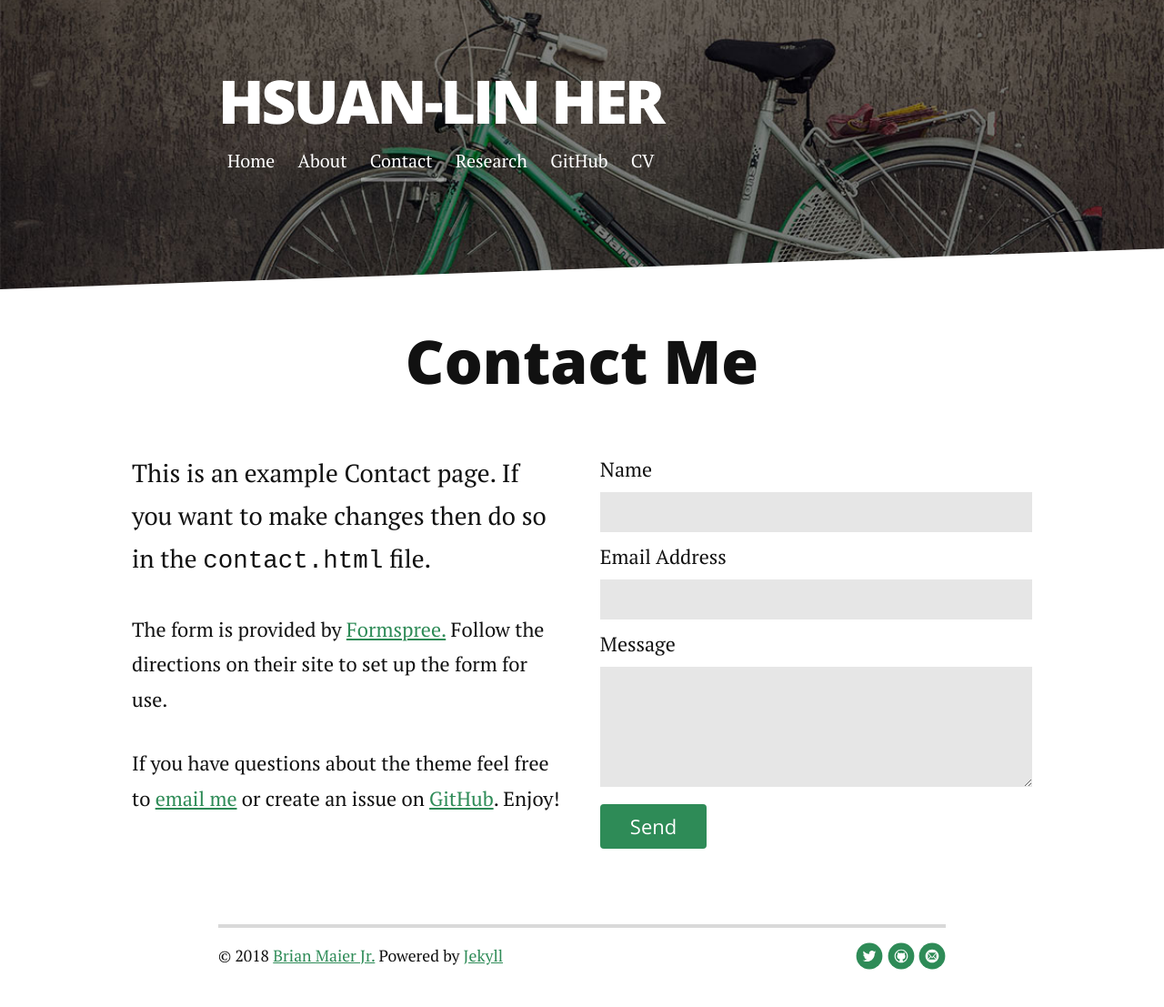
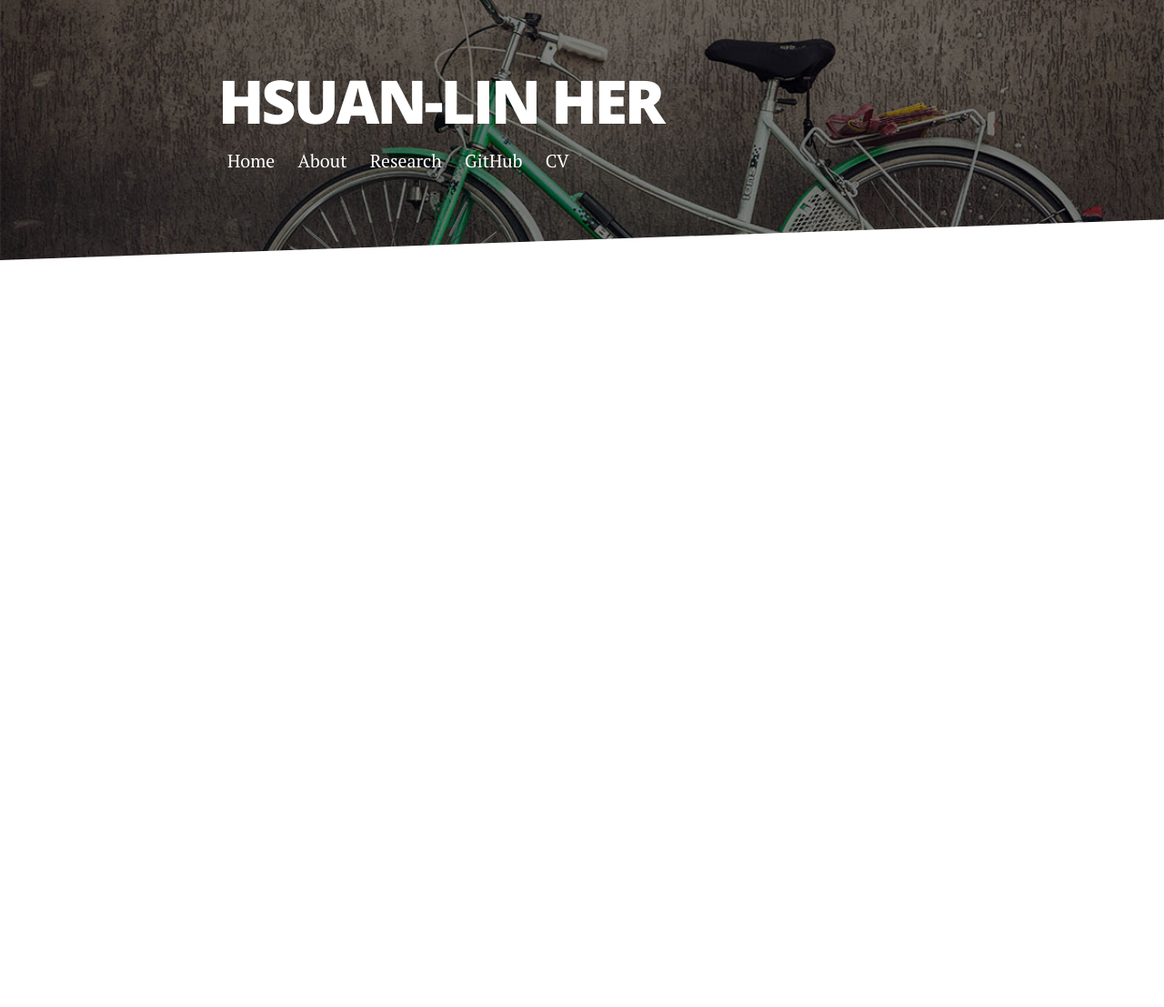
Before and after one commit to algaebrown/algaebrown.github.io, a Jekyll site: the page built from contact.md, in a window 1280 px wide. Shown: the whole page at 91% size. Built offline with Jekyll 4.4.1, drawn with Linux system fonts in a browser that asks for light colours; nearby versions of some CDN libraries; after the commit the page ends 900 px from its top, so only the background shows below that.

Commit message:
rm contact

```diff
--- a/_config.yml
+++ b/_config.yml
@@ -16,8 +16,6 @@
    url: /index.html
  - title: About
    url: /about
- - title: Contact
-   url: /contact
  - title: Research
    url: /research
 social:
--- a/contact.md
+++ b/contact.md
@@ -1,22 +1,4 @@
 ---
 layout: default
-title: Contact Long Haul
+title: Contact Me
 ---
-
-<div id="contact">
-  <h1 class="pageTitle">Contact Me</h1>
-  <div class="contactContent">
-    <p class="intro">This is an example Contact page. If you want to make changes then do so in the <code>contact.html</code> file.</p>
-    <p>The form is provided by <a href="http://formspree.io/">Formspree.</a> Follow the directions on their site to set up the form for use.</p>
-    <p>If you have questions about the theme feel free to <a href="mailto:brimaidesigns@gmail.com">email me</a> or create an issue on <a href="https://github.com/brianmaierjr/long-haul">GitHub</a>. Enjoy!</p>
-  </div>
-  <form action="http://formspree.io/your@mail.com" method="POST">
-    <label for="name">Name</label>
-    <input type="text" id="name" name="name" class="full-width"><br>
-    <label for="email">Email Address</label>
-    <input type="email" id="email" name="_replyto" class="full-width"><br>
-    <label for="message">Message</label>
-    <textarea name="message" id="message" cols="30" rows="10" class="full-width"></textarea><br>
-    <input type="submit" value="Send" class="button">
-  </form>
-</div>
```
